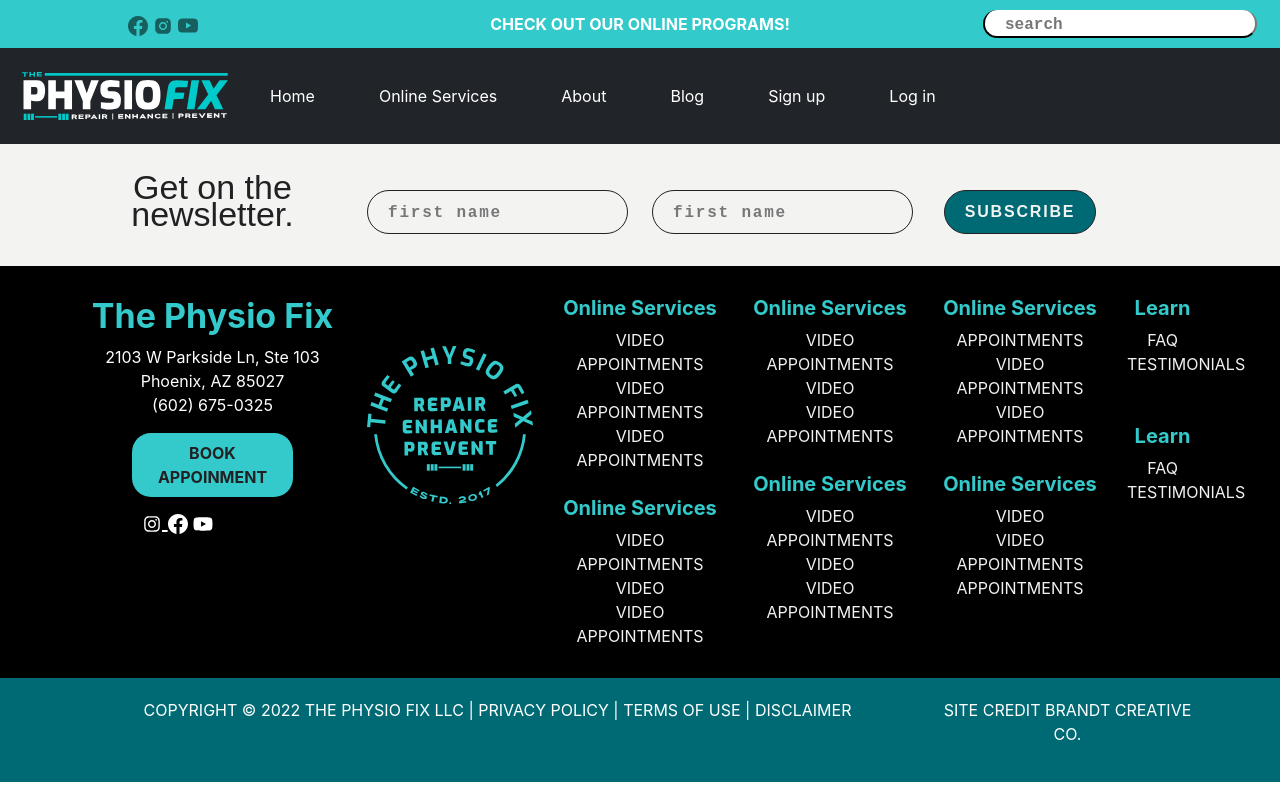
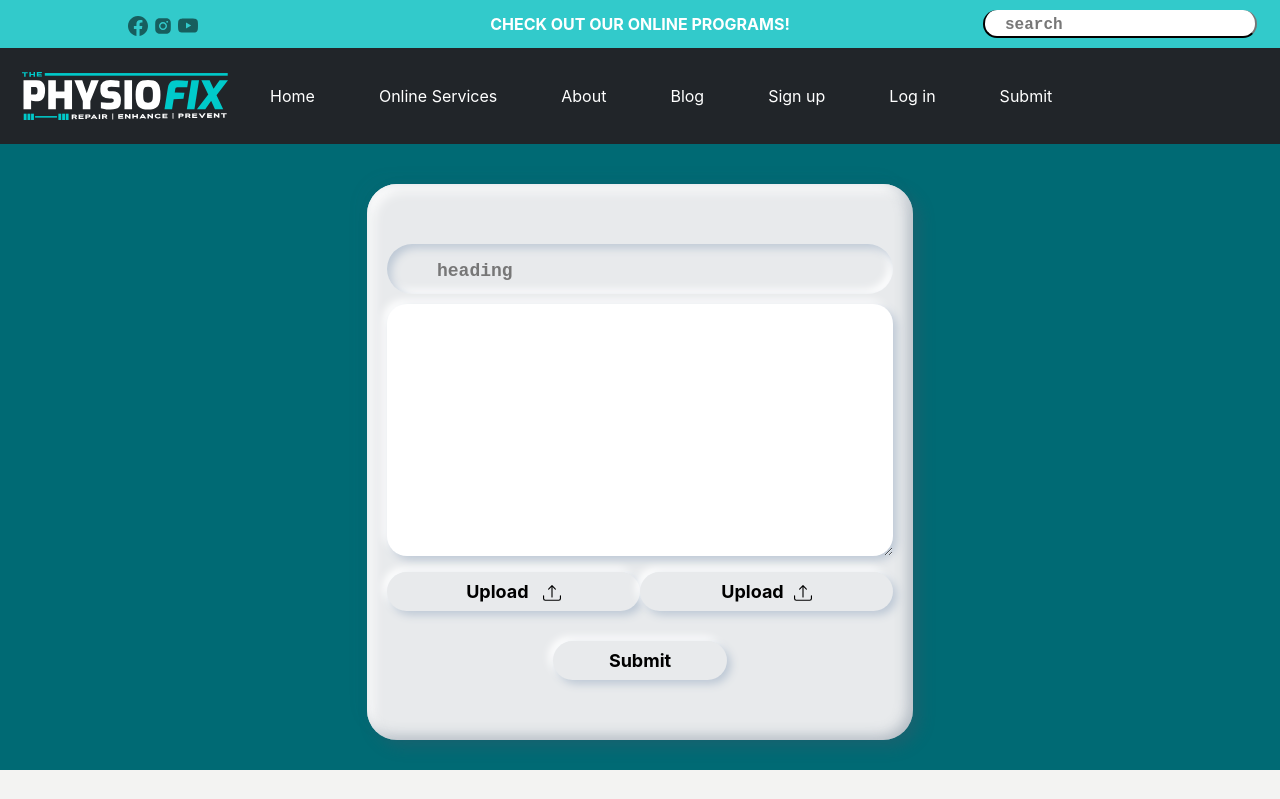
Before and after one commit to betterlogics/physiofix-nawazish-ali, a React (Create React App) app: page /submit in a window 1280 px wide. Shown: the top 799 px of the page. Built offline with nearby package versions, Linux system fonts and the light colour scheme.

Commit message:
made login page

```diff
--- a/src/App.js
+++ b/src/App.js
@@ -19,6 +19,7 @@
 import Sub_footer from './components/Sub_footer/Sub_footer';
 import Main_online from './components/Main_online/Main_online';
 import Login from './components/Login/Login';
+import Submit from './components/Submit/Submit';
 
 
 
@@ -38,6 +39,7 @@
         <Route exact path='/signup' element ={<Sign_up/>}/>
         <Route exact path='/online' element ={<Main_online/>}/>
         <Route exact path='/login' element ={<Login/>}/>
+        <Route exact path='/submit' element ={<Submit/>}/>
         </Routes>
         <Input/>
         <Top_footer/>
--- a/src/components/Nav_bar/Nav_bar.css
+++ b/src/components/Nav_bar/Nav_bar.css
@@ -88,6 +88,10 @@
   display: block;
   text-align: left;
 }
+.drop_d a :hover{
+  color: #564343!important;
+
+}
 
 .column a:hover {
   background-color: #ddd;
--- a/src/components/Nav_bar/Nav_bar.jsx
+++ b/src/components/Nav_bar/Nav_bar.jsx
@@ -2,7 +2,7 @@
 import { Link } from "react-router-dom";
 import "./Nav_bar.css";
 import logo from "../Assets/logo.svg";
-import { VscThreeBars } from 'react-icons/vsc';
+import { VscThreeBars } from "react-icons/vsc";
 
 function Nav_bar() {
   return (
@@ -18,7 +18,9 @@
             aria-expanded="false"
             aria-label="Toggle navigation"
           >
-            <span className=" nav_ivv"><VscThreeBars className='tex-white nac_btc '></VscThreeBars></span>
+            <span className=" nav_ivv">
+              <VscThreeBars className="tex-white nac_btc "></VscThreeBars>
+            </span>
           </button>
           <div className="collapse navbar-collapse" id="navbarTogglerDemo01">
             <img src={logo} className="nav_logo" alt="" />
@@ -26,7 +28,7 @@
               <li className="nav-item">
                 <div class="navbar_1">
                   <div class="drop_d">
-                    <a  className="text-white">
+                    <a className="text-white">
                       <Link to="/">Home</Link>
 
                       <i class="fa fa-caret-down"></i>
@@ -66,7 +68,7 @@
               <li className="nav-item">
                 <div class="navbar_1">
                   <div class="drop_d">
-                    <a  className="text-white">
+                    <a className="text-white">
                       <Link to="/online">Online Services</Link>
                       <i class="fa fa-caret-down"></i>
                     </a>
@@ -105,7 +107,7 @@
               <li className="nav-item">
                 <div class="navbar_1">
                   <div class="drop_d">
-                    <a  className="text-white">
+                    <a className="text-white">
                       <Link to="/about">About</Link>
                       <i class="fa fa-caret-down"></i>
                     </a>
@@ -144,7 +146,7 @@
               <li className="nav-item">
                 <div class="navbar_1">
                   <div class="drop_d">
-                    <a  className="text-white">
+                    <a className="text-white">
                       <Link to="/blog">Blog</Link>
 
                       <i class="fa fa-caret-down"></i>
@@ -182,29 +184,37 @@
                 </div>
               </li>
 
-
               <li className="nav-item">
                 <div class="navbar_1">
                   <div class="drop_d">
-                    <a  className="text-white">
+                    <a className="text-white">
                       <Link to="/signup">Sign up</Link>
                       <i class="fa fa-caret-down"></i>
                     </a>
-
                   </div>
                 </div>
               </li>
               <li className="nav-item">
                 <div class="navbar_1">
                   <div class="drop_d">
-                    <a  className="text-white">
+                    <a className="text-white">
                       <Link to="/login">Log in</Link>
                       <i class="fa fa-caret-down"></i>
                     </a>
-
                   </div>
                 </div>
               </li>
+              <li className="nav-item">
+                <div class="navbar_1">
+                  <div class="drop_d">
+                    <a className="text-white">
+                      <Link to="/submit">Submit</Link>
+                      <i class="fa fa-caret-down"></i>
+                    </a>
+                  </div>
+                </div>
+              </li>
+
             </ul>
           </div>
         </div>
--- /dev/null
+++ b/src/components/Submit/Submit.css
@@ -0,0 +1,80 @@
+.Main_submit{
+
+    background-color: #006a74;
+    /* padding: 30px 0px; */
+        padding-bottom: 30px;
+    display: flex;
+    justify-content: center;
+    align-items: center;
+    /* margin-top: 10%; */
+
+}
+
+.TExt_a{
+    box-shadow: var(--boxShadow3);
+    border: none;
+    margin-top: 30px;
+    width: 100%;
+    outline: none;
+    border-radius: 20px;
+    padding-left: 20px;
+    font-size: 16px;
+    padding-top: 10px;
+}
+.TExt_a:focus{
+    border: none;
+    outline: none;
+    color: #212123  ;
+    box-shadow: var(--boxShadow2);
+}
+.as{
+    margin: 20px 0px ;
+    width:80%;
+    font-weight: 700;
+    font-size: 18px;
+    background-color: var(--bg1);
+    color: var(--color);
+    border: none;
+    outline: none;
+    cursor: pointer;
+    border-radius: 20px;
+    box-shadow: var(--boxShadow3);
+    /* margin-top: 10%; */
+}
+.as:focus{
+    color: #ff6100;
+    box-shadow: var(--boxShadow2);
+}
+
+.sub_bt{
+    background-color: aqua;
+    width: 50%;
+    margin: 10px 0px ;
+
+    font-weight: 700;
+    font-size: 18px;
+    background-color: var(--bg1);
+    color: var(--color);
+    border: none;
+    outline: none;
+    cursor: pointer;
+    border-radius: 20px;
+    box-shadow: var(--boxShadow3);
+    /* margin-top: 10%; */
+}
+
+.sub_bt:focus{
+    color: #ff6100;
+    box-shadow: var(--boxShadow2);
+}
+.saa{
+    display: flex;
+
+}
+.icon_sb{
+    margin-left: 10px;
+    color: black;
+    font-size: bold;
+    font-weight: 700;
+
+}
--- /dev/null
+++ b/src/components/Submit/Submit.jsx
@@ -0,0 +1,55 @@
+import React from 'react'
+import "./Submit.css"
+import {BsUpload} from 'react-icons/bs'
+
+function Submit() {
+  return (
+    <div className='Main_submit'>
+      <div className="container">
+            <div className="row justify-content-center  ">
+                <div className="col-lg-6">
+                    <div className="content">
+                        {/* <div className="sign_text">
+                            Sign up
+                        </div> */}
+                        <form action="#">
+                            <div className="feiled">
+                                <span className='bx bx_user'> </span>
+                                <input type="name" placeholder='heading ' />
+                            </div>
+                            {/* <div className="feiled">
+                                <span className='bx bx_envelop'> </span>
+                                <input type="email" placeholder='Email' />
+                            </div>
+                            <div className="feiled">
+                                <span className='bx bx_lock_alt'> </span>
+                                <input type="password" placeholder='password' />
+                            </div> */}
+                           <textarea name="" id="" cols="30" rows="10" className='TExt_a'></textarea>
+                           <div className="saa">
+                           <button className='btn  sub_bt'>Upload <BsUpload className='icon_sb'></BsUpload></button>
+                           <button  className='btn  sub_bt'> Upload<BsUpload className='icon_sb'></BsUpload></button>
+
+                           </div>
+                           <div className="container">
+          <div className="row justify-content-center">
+            <div className="col-lg-6">
+              <button className='btn  as'>Submit</button>
+            </div>
+
+          </div>
+        </div>
+                        </form>
+                    </div>
+                  </div>
+              </div>
+
+        </div>
+
+
+
+    </div>
+  )
+}
+
+export default Submit
```
Lines whose indentation alone changed are shown as unchanged.
